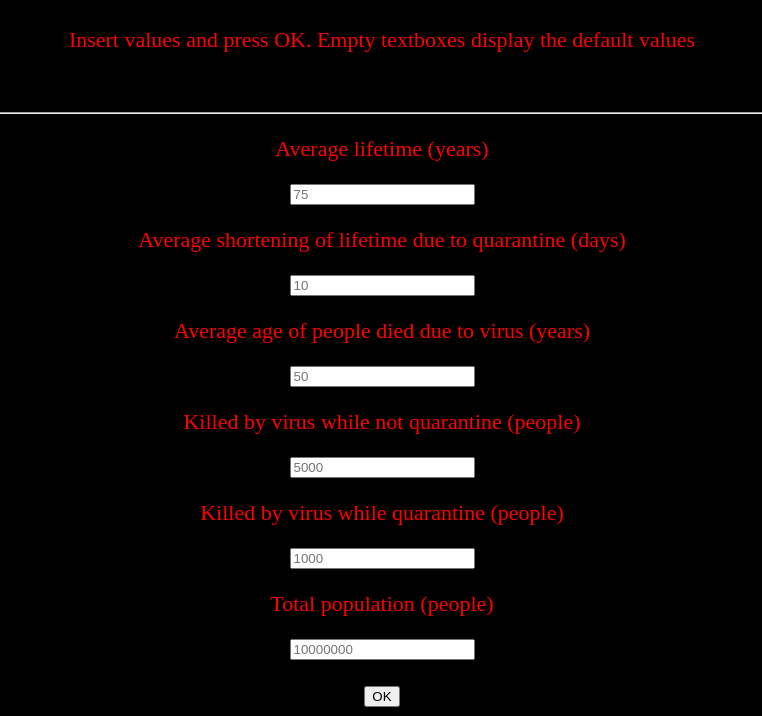
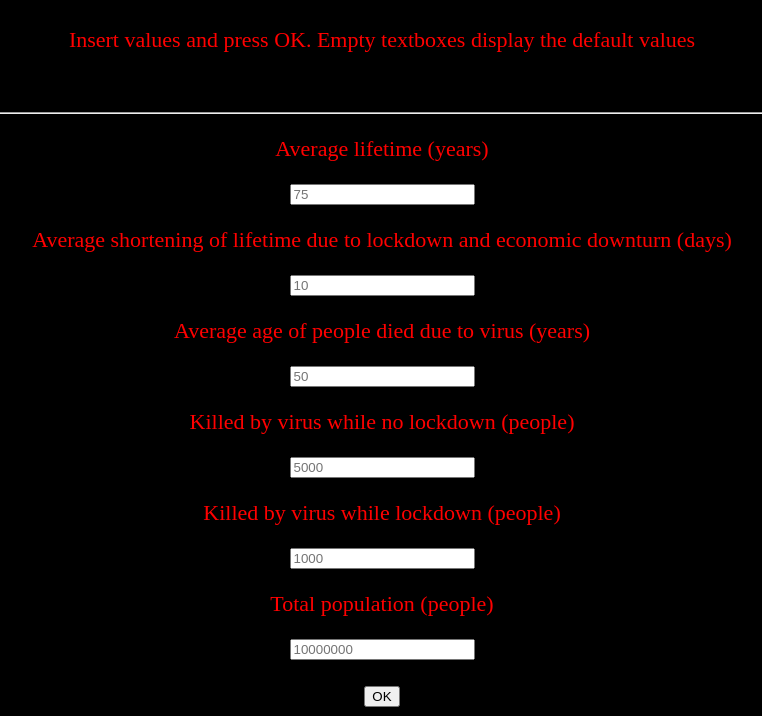
Before and after one commit to worldanalytics/corona, a plain HTML site: page index.html in a window 1280 px wide. Shown: the part 84-800 px from the top of the page, without its empty margins (258-1020 px from the left). Drawn offline with Linux system fonts and the light colour scheme; a web font is replaced by a local one.

Commit message:
Update index.html

```diff
--- a/index.html
+++ b/index.html
@@ -35,10 +35,10 @@
 			<hr>
 			<form id="form" onsubmit="return false;">
 			<p id="1">Average lifetime (years)</p><input type="number" id="userInput1" placeholder="75"/>
-			<p id="1">Average shortening of lifetime due to quarantine (days)</p><input type="number" id="userInput2" placeholder="10"/>
+			<p id="1">Average shortening of lifetime due to lockdown and economic downturn (days)</p><input type="number" id="userInput2" placeholder="10"/>
 			<p id="1">Average age of people died due to virus (years)</p><input type="number" id="userInput3" placeholder="50"/>
-			<p id="1">Killed by virus while not quarantine (people)</p><input type="number" id="userInput4" placeholder="5000"/>
-			<p id="1">Killed by virus while quarantine (people)</p><input type="number" id="userInput5" placeholder="1000"/>
+			<p id="1">Killed by virus while no lockdown (people)</p><input type="number" id="userInput4" placeholder="5000"/>
+			<p id="1">Killed by virus while lockdown (people)</p><input type="number" id="userInput5" placeholder="1000"/>
 			<p id="1">Total population (people)</p><input type="number" id="userInput6" placeholder="10000000"/>
 			<br><br>
 			<input id="sas" value="OK" type="submit" onclick="texttovar();" />
```
